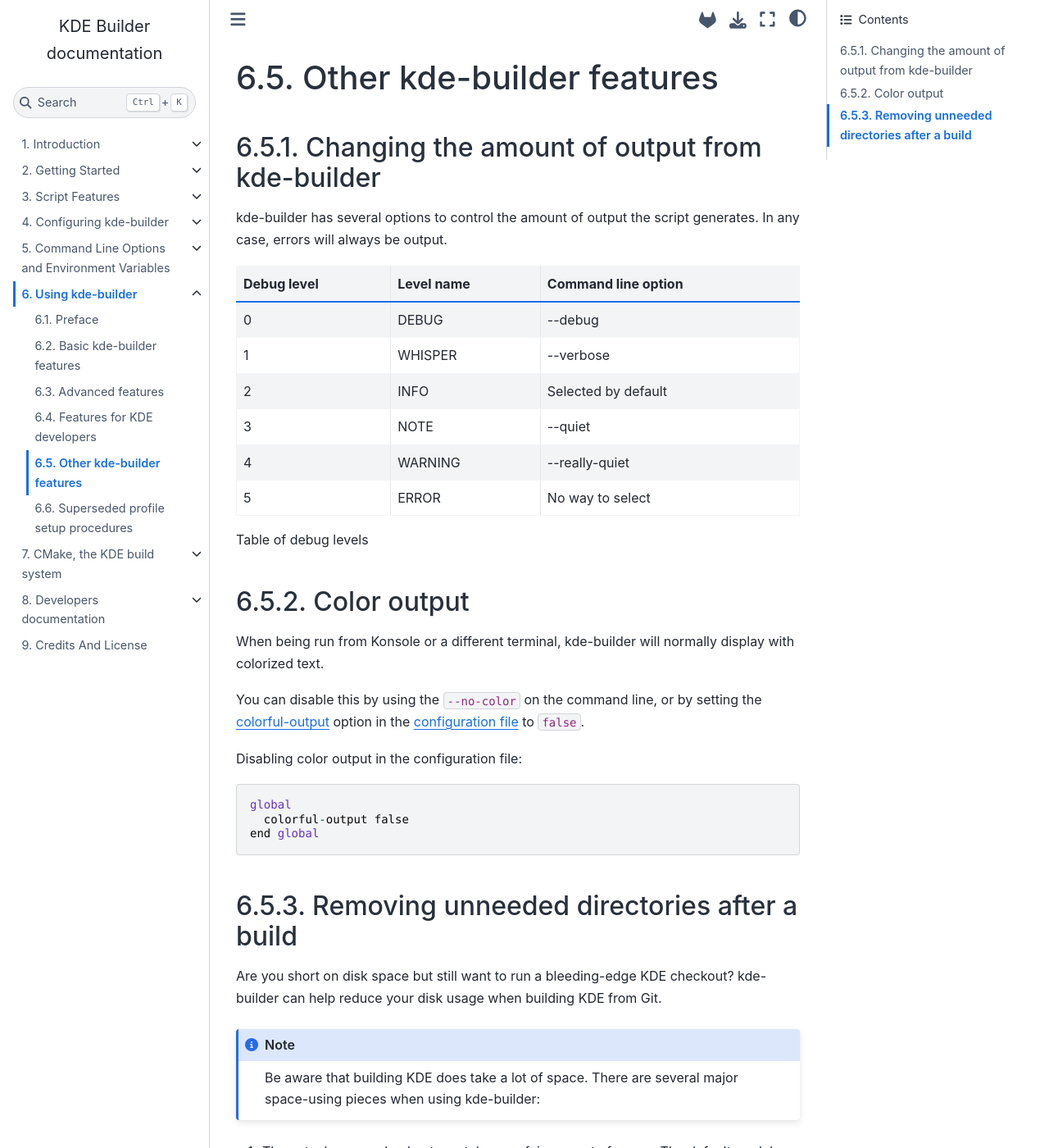
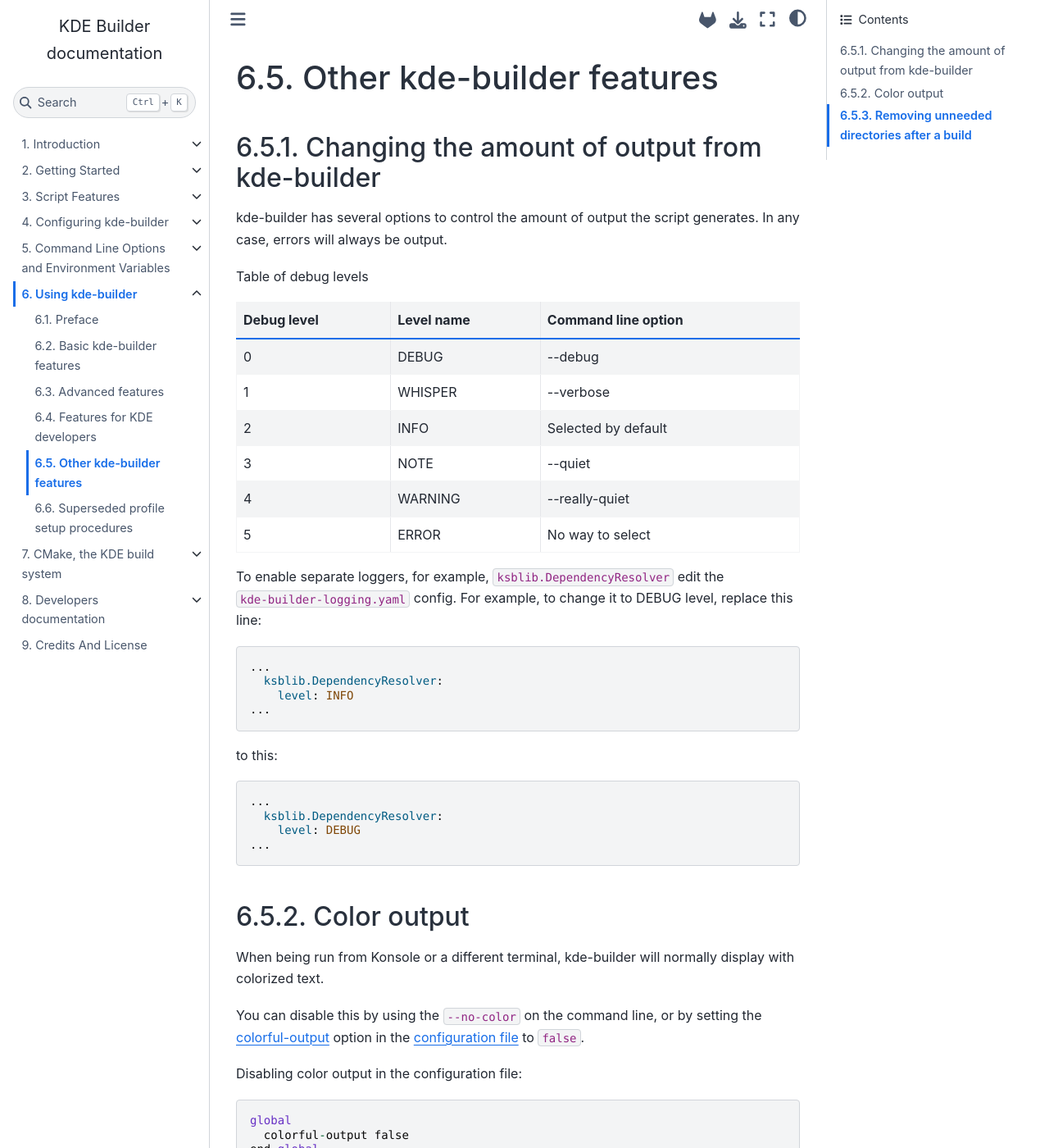
Before and after one commit to KDE/kde-builder, a Sphinx documentation site: the page built from doc/chapter_06/other-features.md, in a window 1280 px wide and 1400 px high. Shown: the whole window at 82% size. Built offline with Sphinx 7.4.7 and the Sphinx Book theme 1.1.4, drawn with Linux system fonts in a browser that asks for light colours.

Commit message:
Use logger for DependencyResolver
Its debug output made too much noise, so placed it to a separate logger, that can be enabled on demand.

````diff
--- a/doc/chapter_06/other-features.md
+++ b/doc/chapter_06/other-features.md
@@ -6,6 +6,8 @@
 
 kde-builder has several options to control the amount of output the
 script generates. In any case, errors will always be output.
+
+Table of debug levels
 
 | Debug level | Level name | Command line option |
 |-------------|------------|---------------------|
@@ -16,7 +18,24 @@
 | 4           | WARNING    | --really-quiet      |
 | 5           | ERROR      | No way to select    |
 
-Table of debug levels
+To enable separate loggers, for example, `ksblib.DependencyResolver` edit the
+`kde-builder-logging.yaml` config. For example, to change it to DEBUG level, replace this line:
+
+```yaml
+...
+  ksblib.DependencyResolver:
+    level: INFO
+...
+```
+
+to this:
+
+```yaml
+...
+  ksblib.DependencyResolver:
+    level: DEBUG
+...
+```
 
 (kde-builder-color)=
 ## Color output
````
Also changed, not shown: doc/chapter_08/adding-logger.md (added, +55 -0 lines), doc/chapter_08/index.md (+1 -0 lines), 3 other files.
